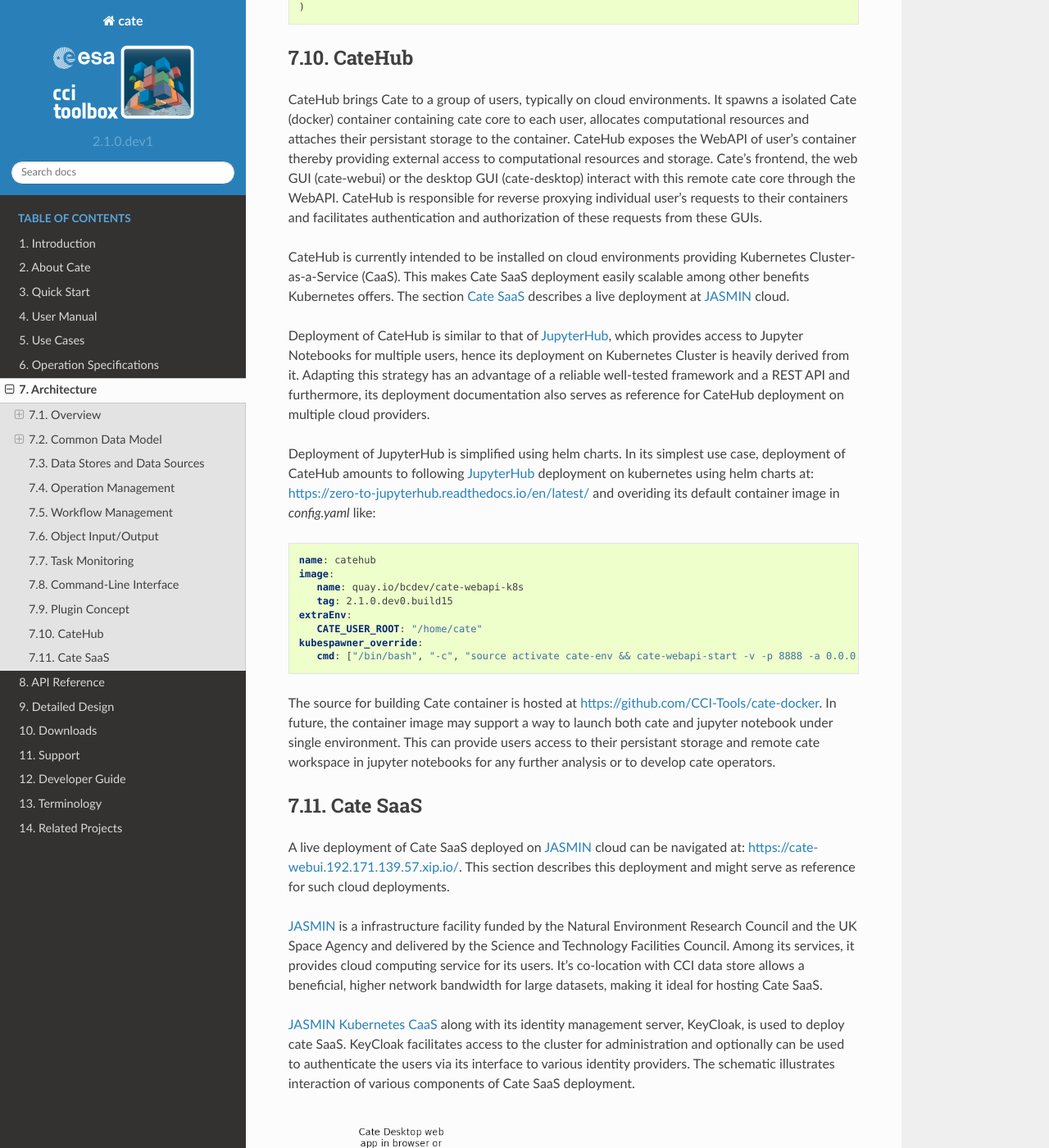
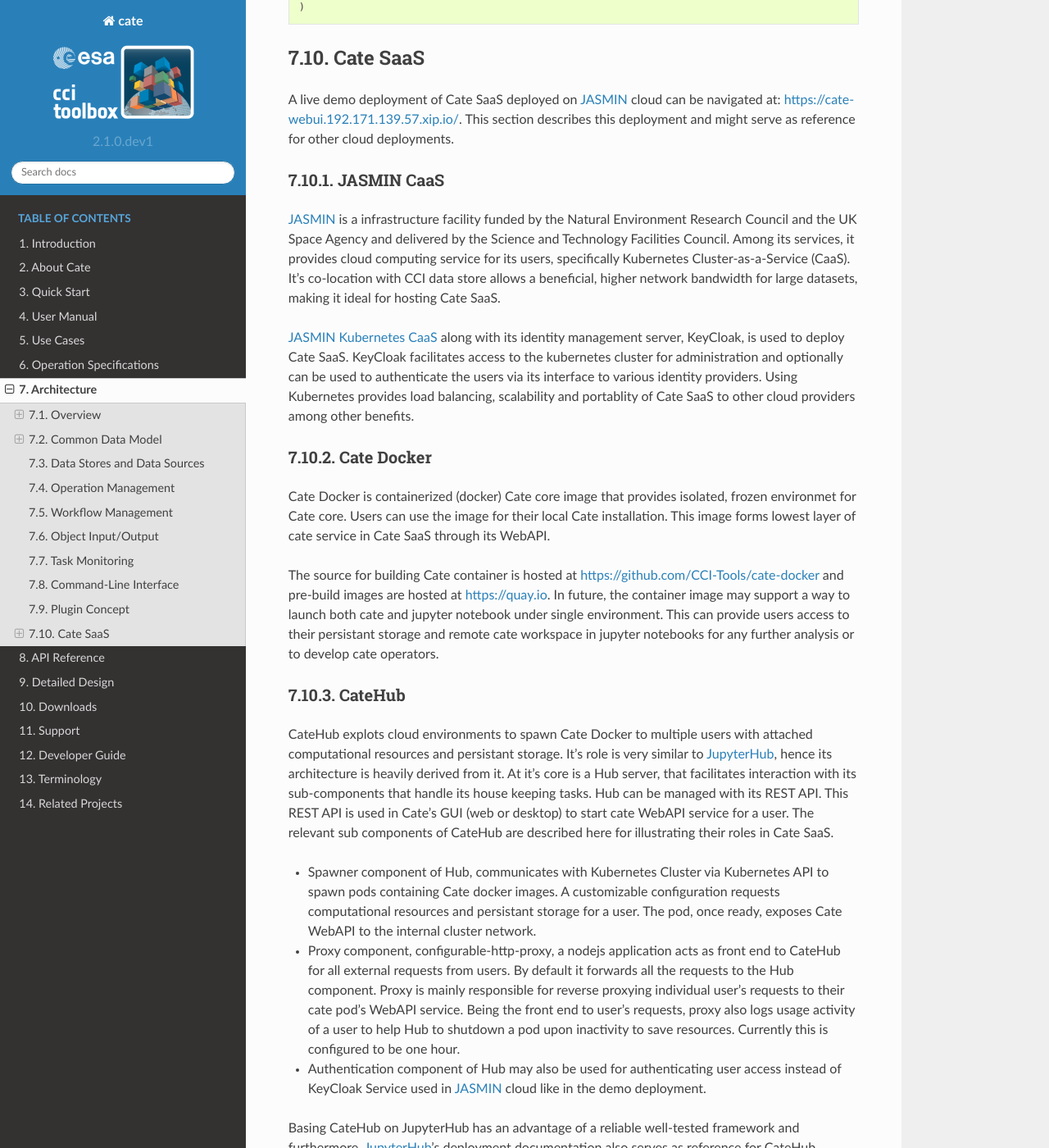
Before and after one commit to CCI-Tools/cate, a Sphinx documentation site: the page built from docs/source/architecture.rst, in a window 1280 px wide and 1400 px high, scrolled down 13629 px. Shown: the whole window at 82% size. Built offline with Sphinx 7.4.7 and the Read the Docs theme 2.0.0, drawn with Linux system fonts in a browser that asks for light colours; some of the changed text lies outside the part shown.

Commit message:
update the architecture.rst to make CateHub as subsection of Cate SaaS.

```diff
--- a/docs/source/architecture.rst
+++ b/docs/source/architecture.rst
@@ -527,28 +527,63 @@
        ...
    )
 
-CateHub
-=======
-CateHub brings Cate to a group of users, typically on cloud environments. It spawns a isolated Cate (docker)
-container containing cate core to each user, allocates computational resources and attaches their persistant storage to
-the container. CateHub exposes the WebAPI of user's container thereby providing external access to computational
-resources and storage. Cate's frontend, the web GUI (cate-webui) or the desktop GUI (cate-desktop) interact with this
-remote cate core through the WebAPI. CateHub is responsible for reverse proxying individual user's requests to their
-containers and facilitates authentication and authorization of these requests from these GUIs.
 
 
-CateHub is currently intended to be installed on cloud environments providing Kubernetes Cluster-as-a-Service (CaaS).
-This makes Cate SaaS deployment easily scalable among other benefits Kubernetes offers. The section `Cate SaaS`_
-describes a live deployment at JASMIN_ cloud.
+Cate SaaS
+=========
+A live demo deployment of Cate SaaS deployed on JASMIN_ cloud can be navigated at: https://cate-webui.192.171.139.57.xip.io/.
+This section describes this deployment and might serve as reference for other cloud deployments.
 
-Deployment of CateHub is similar to that of JupyterHub_, which provides access to Jupyter Notebooks for multiple users,
-hence its deployment on Kubernetes Cluster is heavily derived from it. Adapting this strategy has an advantage
-of a reliable well-tested framework and a REST API and furthermore, its deployment documentation also serves as reference
-for CateHub deployment on multiple cloud providers.
+JASMIN CaaS
+------------
+JASMIN_ is a infrastructure facility funded by the Natural Environment Research Council and the UK Space Agency
+and delivered by the Science and Technology Facilities Council. Among its services, it provides cloud computing service
+for its users, specifically Kubernetes Cluster-as-a-Service (CaaS). It's co-location with CCI data store allows a
+beneficial, higher network bandwidth for large datasets, making it ideal for hosting Cate SaaS.
 
-Deployment of JupyterHub is simplified using helm charts. In its simplest use case, deployment of CateHub amounts to
-following JupyterHub_ deployment on kubernetes using helm charts at: https://zero-to-jupyterhub.readthedocs.io/en/latest/
-and overiding its default container image in `config.yaml` like:
+`JASMIN Kubernetes CaaS`_ along with its identity management server, KeyCloak, is used to deploy Cate SaaS. KeyCloak
+facilitates access to the kubernetes cluster for administration and optionally can be used to authenticate the users via
+its interface to various identity providers. Using Kubernetes provides load balancing, scalability and portablity of
+Cate SaaS to other cloud providers among other benefits.
+
+Cate Docker
+-----------
+Cate Docker is containerized (docker) Cate core image that provides isolated, frozen environmet for Cate core. Users
+can use the image for their local Cate installation. This image forms lowest layer of cate service in Cate SaaS through
+its WebAPI.
+
+The source for building Cate container is hosted at https://github.com/CCI-Tools/cate-docker and pre-build images are
+hosted at `https://quay.io <https://quay.io/bcdev/cate-webapi/>`_. In future, the  container image may support a way to
+launch both cate and jupyter notebook under single environment. This can provide users access to their persistant storage
+and remote cate workspace in jupyter notebooks for any further analysis or to develop cate operators.
+
+CateHub
+-------
+CateHub explots cloud environments to spawn Cate Docker to multiple users with attached computational resources and
+persistant storage. It's role is very similar to JupyterHub_, hence its architecture is heavily derived from it. At it's
+core is a Hub server, that facilitates interaction with its sub-components that handle its house keeping tasks. Hub can
+be managed with its REST API. This REST API is used in Cate's GUI (web or desktop) to start cate WebAPI service for a
+user. The relevant sub components of CateHub are described here for illustrating their roles in Cate SaaS.
+
+- Spawner component of Hub, communicates with Kubernetes Cluster via Kubernetes API to spawn pods containing Cate docker
+  images. A customizable configuration requests computational resources and persistant storage for a user.
+  The pod, once ready, exposes Cate WebAPI to the internal cluster network.
+
+- Proxy component, configurable-http-proxy, a nodejs application acts as front end to CateHub for all external requests
+  from users. By default it forwards all the requests to the Hub component. Proxy is mainly responsible for
+  reverse proxying individual user's requests to their cate pod's WebAPI service. Being the front end to user's requests,
+  proxy also logs usage activity of a user to help Hub to shutdown a pod upon inactivity to save resources. Currently
+  this is configured to be one hour.
+
+- Authentication component of Hub may also be used for authenticating user access instead of KeyCloak Service used in
+  JASMIN_ cloud like in the demo deployment.
+
+Basing CateHub on JupyterHub has an advantage of a reliable well-tested framework and furthermore, JupyterHub_'s
+deployment documentation also serves as reference for CateHub deployment on multiple cloud providers.
+
+In its simplest use case, deployment of CateHub amounts to following JupyterHub_ deployment on kubernetes using
+helm charts at: https://zero-to-jupyterhub.readthedocs.io/en/latest/ and overiding its default container image in
+`config.yaml` like:
 
 
 .. code-block:: yaml
@@ -562,36 +597,29 @@
      kubespawner_override:
         cmd: ["/bin/bash", "-c", "source activate cate-env && cate-webapi-start -v -p 8888 -a 0.0.0.0"]
 
-The source for building Cate container is hosted at https://github.com/CCI-Tools/cate-docker. In future, the  container
-image may support a way to launch both cate and jupyter notebook under single environment. This can provide users access
-to their persistant storage and remote cate workspace in jupyter notebooks for any further analysis or to develop
-cate operators.
 
-Cate SaaS
-=========
-A live deployment of Cate SaaS deployed on JASMIN_ cloud can be navigated at: https://cate-webui.192.171.139.57.xip.io/.
-This section describes this deployment and might serve as reference for such cloud deployments.
+Cate WebUI
+----------
 
-JASMIN_ is a infrastructure facility funded by the Natural Environment Research Council and the UK Space Agency
-and delivered by the Science and Technology Facilities Council. Among its services, it provides cloud computing service
-for its users. It's co-location with CCI data store allows a beneficial, higher network bandwidth for large datasets,
-making it ideal for hosting Cate SaaS.
+Cate WebUI is the Single Page Application (SPA) that acts as a user's web frontend to Cate SaaS. This is also deployed on
+the Kubernetes cluster, thereby is load balanced by Ingress component (default is a NGINX server) of Kubernetes. In fact,
+all the reqeusts to CaaS are load balanced by Ingress. Upon authentication, WebUI makes request to CateHub to start
+Cate WebAPI service and from there on communicates to the pod containing Cate WebAPI using WebSockets.
 
-`JASMIN Kubernetes CaaS`_ along with its identity management server, KeyCloak, is used to deploy cate SaaS. KeyCloak
-facilitates access to the cluster for administration and optionally can be used to authenticate the users via its
-interface to various identity providers. The schematic illustrates interaction of various components of
-Cate SaaS deployment.
+The source for Cate WebUI is hosted at: https://github.com/CCI-Tools/cate-webui. This will in future be used to replace
+render elements of Cate Desktop.
 
 
-.. figure:: _static/figures/catehub_components.png
 
+This paragraph summarizes the flow of requests from perspective of Cate WebUI. When a user submits username
+and password in Cate WebUI (or even Cate Desktop), Keycloak or authentication component of CateHub authenticates the
+credentials and returns access token that permits further requests to CateHub. Cate WebUI makes request to REST API of
+CateHUB to spawn a WebAPI service with resources. The spawner component of CateHub facilitates this request to
+Kubernetes. Upon success, Hub component of CateHub makes changes to the proxy component to
+reverse proxy all the requests on `</user/username>` to the pod.
 
-Cate WebUI is the web entry point to Cate SaaS, requests to this resource from multiple users is load balanced by
-Ingress component (default is NGINX web server) of Kubernetes. When a user submits username and password, Keycloak
-authenticates the credentials and permits access to CateHub. CateHub through its REST API spawns a Cate container for
-the user, attaches persistant storage and authorizes the access to the resources. This process is similar for users using
-Cate Desktop, except that requests are made from the desktop application. The current configuration for 10G, 1 cpu,
-are easily configurable in CateHub_ deployment. Currently a user is allocated 10GB of storage space and 1 CPU.
+The schematic illustrates interaction of various components of
+Cate SaaS deployment.
 
 
 In future this deployment may be extended with a additional component, Dask Cluster, to provide additional computational
```
